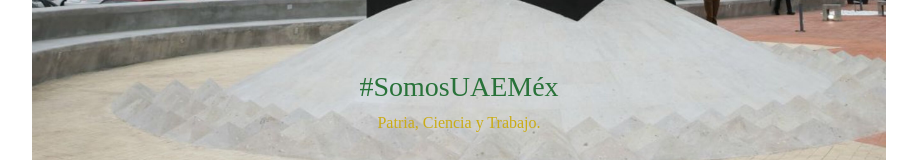
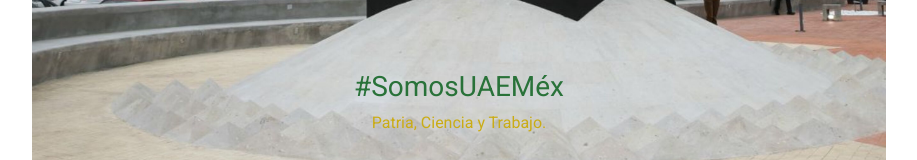
Before and after one commit to xoo0ch/demo, a React (Create React App) app: page / in a window 1280 px wide. Shown: the part 378-538 px from the top of the page, without its empty margins (181-1098 px from the left). Built offline with nearby package versions, Linux system fonts and the light colour scheme.

Commit message:
:rocket: CarouselCORRECTO

```diff
--- a/src/Component/CarouselContainer.css
+++ b/src/Component/CarouselContainer.css
@@ -1,26 +1,26 @@
 h3{
     color: #297239;
-    font: 'Century Gothic', Arial, sans-serif;
+    font: 'Roboto';
 
 }
 p{
     color: #caac15
 }
 body{
-    font-family: Verdana;
-    font-family: 'PT Sans';
+    font-family: 'Roboto';
+    font-family: 'Roboto';
 }
 .CarouselContainer {
   border-radius: 60px;
 }
 .img {
     border: solid 10px;
-    border-radius: 10px 40px 40px 10px;
+    border-radius: 50px 40px 40px 10px;
       }
 .Carousel.Item{
     border: solid 10px;
-    border-radius: 10px 40px 40px 10px;
+    border-radius: 50px 40px 40px 10px;
 }
 .Carousel.Caption{
-    font-family: Century Gothic, sans-serif;
+    font-family: 'Roboto';
 }
```
